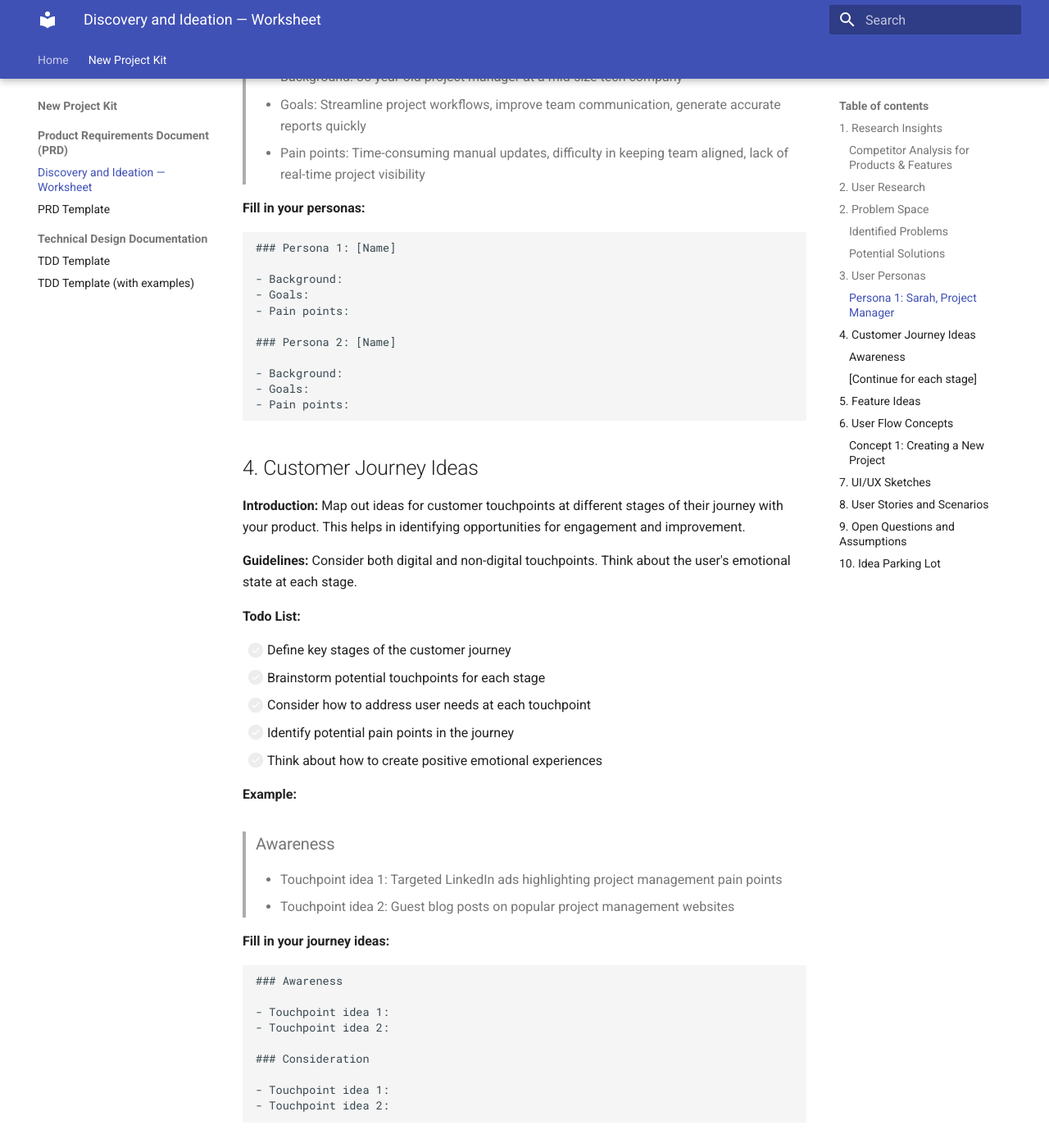
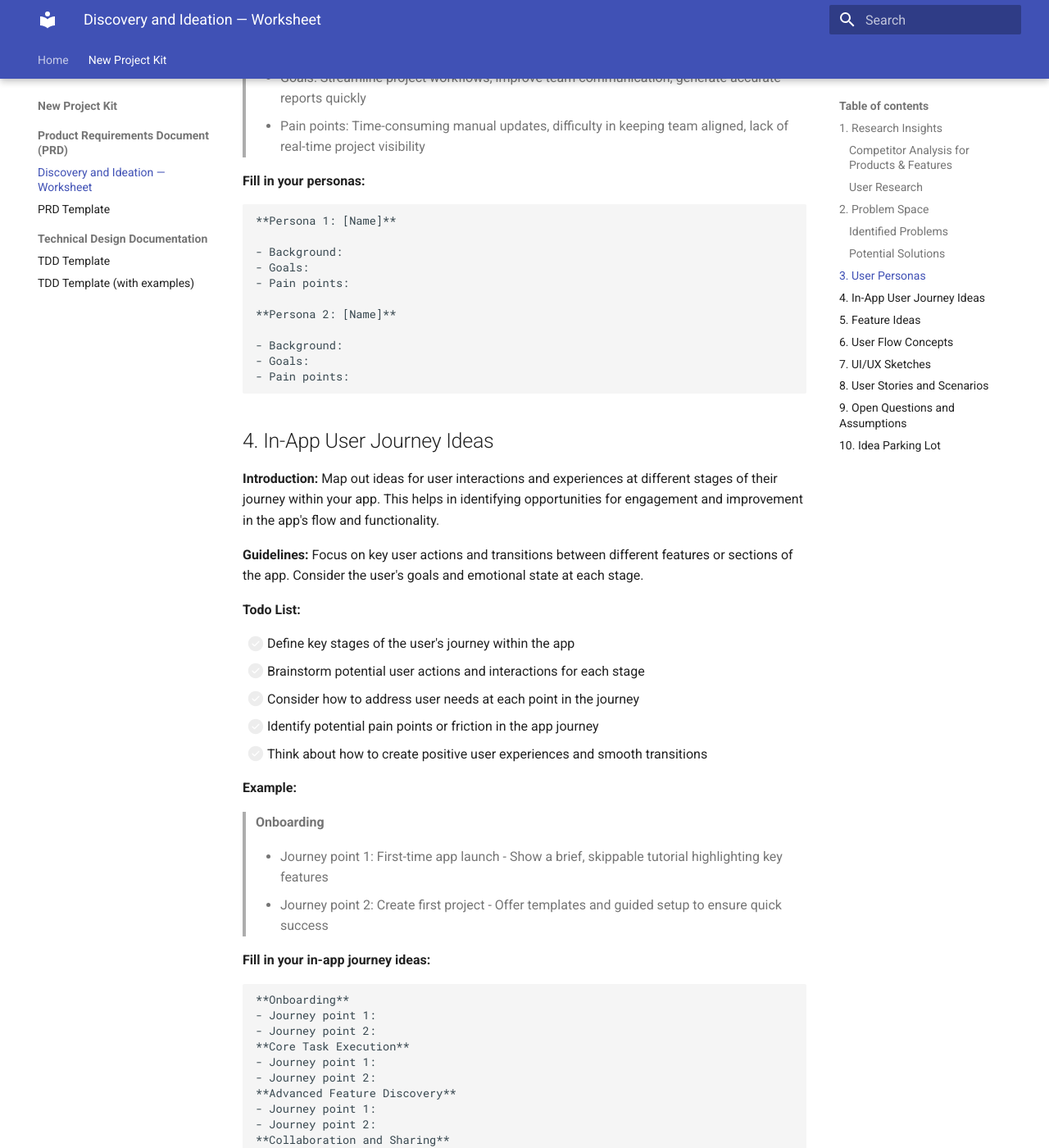
Before and after one commit to SerendipityOrg/TradeMan-Dev-Guidelines, an MkDocs documentation site: the page built from docs/new_project_kit/discovery_and_ideation_worksheet_template.md, in a window 1280 px wide and 1400 px high, scrolled down 3595 px. Shown: the whole window at 82% size. Built offline with MkDocs 1.6.1 and Material for MkDocs 9.7.7, drawn with Linux system fonts in a browser that asks for light colours; some of the changed text lies outside the part shown.

Commit message:
Updated `Customer Journey` to `In-App User Journey`. A few other formatting improvements.

````diff
--- a/docs/new_project_kit/discovery_and_ideation_worksheet_template.md
+++ b/docs/new_project_kit/discovery_and_ideation_worksheet_template.md
@@ -125,7 +125,7 @@
 
 **Example:**
 
-> ### Persona 1: Sarah, Project Manager
+> **Persona 1: Sarah, Project Manager**
 >
 > - Background: 35-year-old project manager at a mid-size tech company
 > - Goals: Streamline project workflows, improve team communication, generate accurate reports quickly
@@ -134,55 +134,59 @@
 **Fill in your personas:**
 
 ```
-### Persona 1: [Name]
+**Persona 1: [Name]**
 
 - Background:
 - Goals:
 - Pain points:
 
-### Persona 2: [Name]
+**Persona 2: [Name]**
 
 - Background:
 - Goals:
 - Pain points:
 ```
 
-## 4. Customer Journey Ideas
+## 4. In-App User Journey Ideas
 
-**Introduction:** Map out ideas for customer touchpoints at different stages of their journey with your product. This helps in identifying opportunities for engagement and improvement.
+**Introduction:** Map out ideas for user interactions and experiences at different stages of their journey within your app. This helps in identifying opportunities for engagement and improvement in the app's flow and functionality.
 
-**Guidelines:** Consider both digital and non-digital touchpoints. Think about the user's emotional state at each stage.
+**Guidelines:** Focus on key user actions and transitions between different features or sections of the app. Consider the user's goals and emotional state at each stage.
 
 **Todo List:**
 
-- [ ] Define key stages of the customer journey
-- [ ] Brainstorm potential touchpoints for each stage
-- [ ] Consider how to address user needs at each touchpoint
-- [ ] Identify potential pain points in the journey
-- [ ] Think about how to create positive emotional experiences
+- [ ] Define key stages of the user's journey within the app
+- [ ] Brainstorm potential user actions and interactions for each stage
+- [ ] Consider how to address user needs at each point in the journey
+- [ ] Identify potential pain points or friction in the app journey
+- [ ] Think about how to create positive user experiences and smooth transitions
 
 **Example:**
 
-> ### Awareness
+> **Onboarding**
 >
-> - Touchpoint idea 1: Targeted LinkedIn ads highlighting project management pain points
-> - Touchpoint idea 2: Guest blog posts on popular project management websites
+> - Journey point 1: First-time app launch - Show a brief, skippable tutorial highlighting key features
+> - Journey point 2: Create first project - Offer templates and guided setup to ensure quick success
 
-**Fill in your journey ideas:**
+**Fill in your in-app journey ideas:**
 
 ```
-### Awareness
-
-- Touchpoint idea 1:
-- Touchpoint idea 2:
-
-### Consideration
-
-- Touchpoint idea 1:
-- Touchpoint idea 2:
+**Onboarding**
+- Journey point 1:
+- Journey point 2:
+**Core Task Execution**
+- Journey point 1:
+- Journey point 2:
+**Advanced Feature Discovery**
+- Journey point 1:
+- Journey point 2:
+**Collaboration and Sharing**
+- Journey point 1:
+- Journey point 2:
+**Reporting and Analysis**
+- Journey point 1:
+- Journey point 2:
 ```
-
-### [Continue for each stage]
 
 ## 5. Feature Ideas
 
@@ -231,7 +235,7 @@
 
 **Example:**
 
-> ### Concept 1: Creating a New Project
+> **Concept 1: Creating a New Project**
 >
 > - Description: Flow for a project manager to set up a new project in the system
 > - Key steps: Login → Select 'New Project' → Enter project details → Invite team members → Set milestones → Review and confirm
@@ -240,13 +244,13 @@
 **Fill in your user flow concepts:**
 
 ```
-### Concept 1: [Name]
+**Concept 1: [Name]**
 
 - Description:
 - Key steps:
 - Potential issues:
 
-### Concept 2: [Name]
+**Concept 2: [Name]**
 
 - Description:
 - Key steps:
````
Also changed, not shown: other parts of docs/new_project_kit/discovery_and_ideation_worksheet_template.md (+1 -1 lines).
